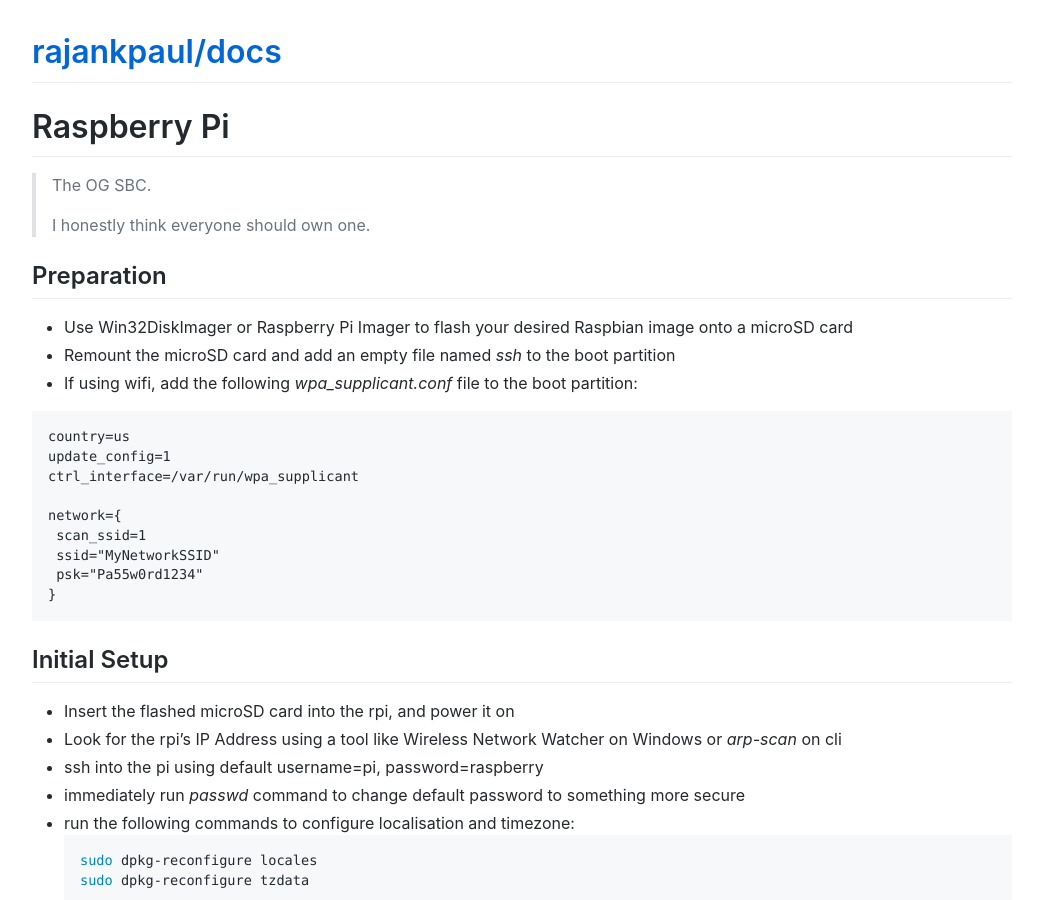
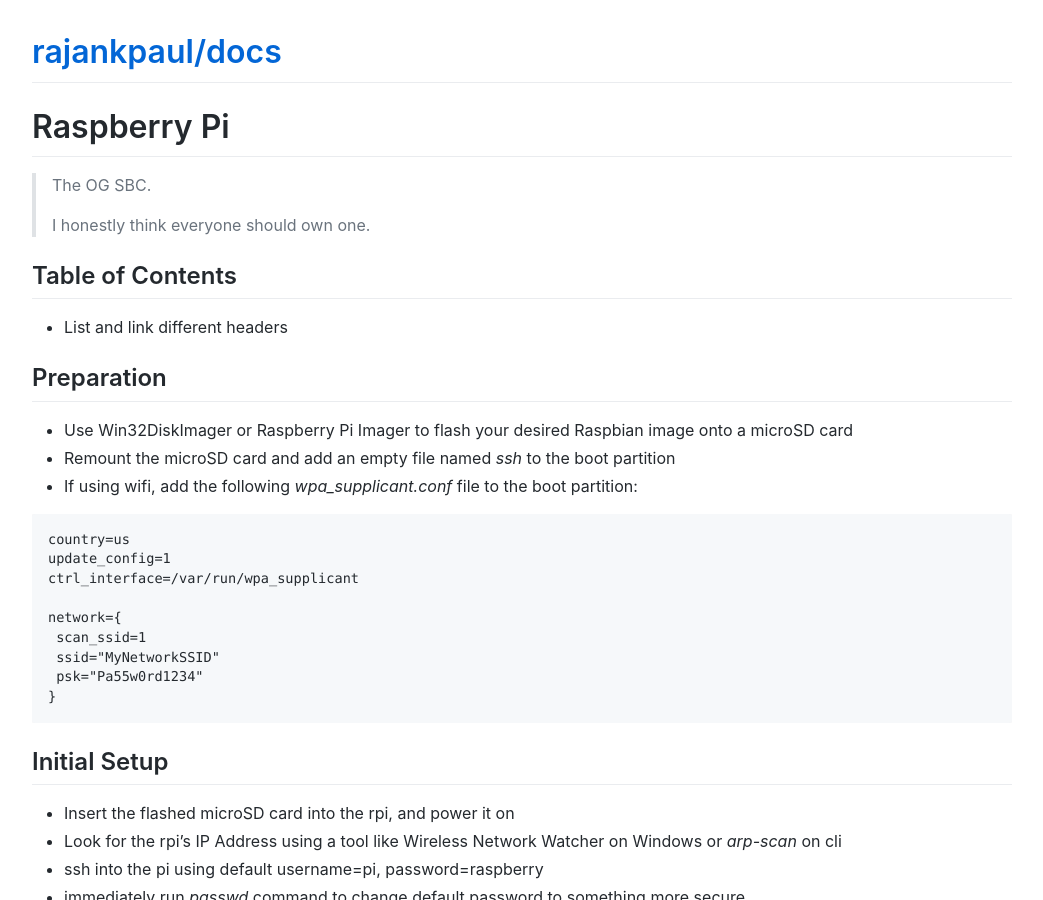
Before and after one commit to rajankpaul/docs, a Jekyll site: the page built from tutorials/raspberry_pi/index.md, in a window 1280 px wide and 900 px high. Shown: the whole window, without its empty margins (118-1161 px from the left). Built offline with Jekyll 4.4.1, drawn with Linux system fonts in a browser that asks for light colours; comment, search, counter and statistics services are not loaded.

Commit message:
Update index.md

```diff
--- a/tutorials/raspberry_pi/index.md
+++ b/tutorials/raspberry_pi/index.md
@@ -8,6 +8,9 @@ title: Raspberry Pi
 > The OG SBC.
 >
 > I honestly think everyone should own one.
+
+## Table of Contents
+*   List and link different headers
 
 ## Preparation
 *   Use Win32DiskImager or Raspberry Pi Imager to flash your desired Raspbian image onto a microSD card
```
